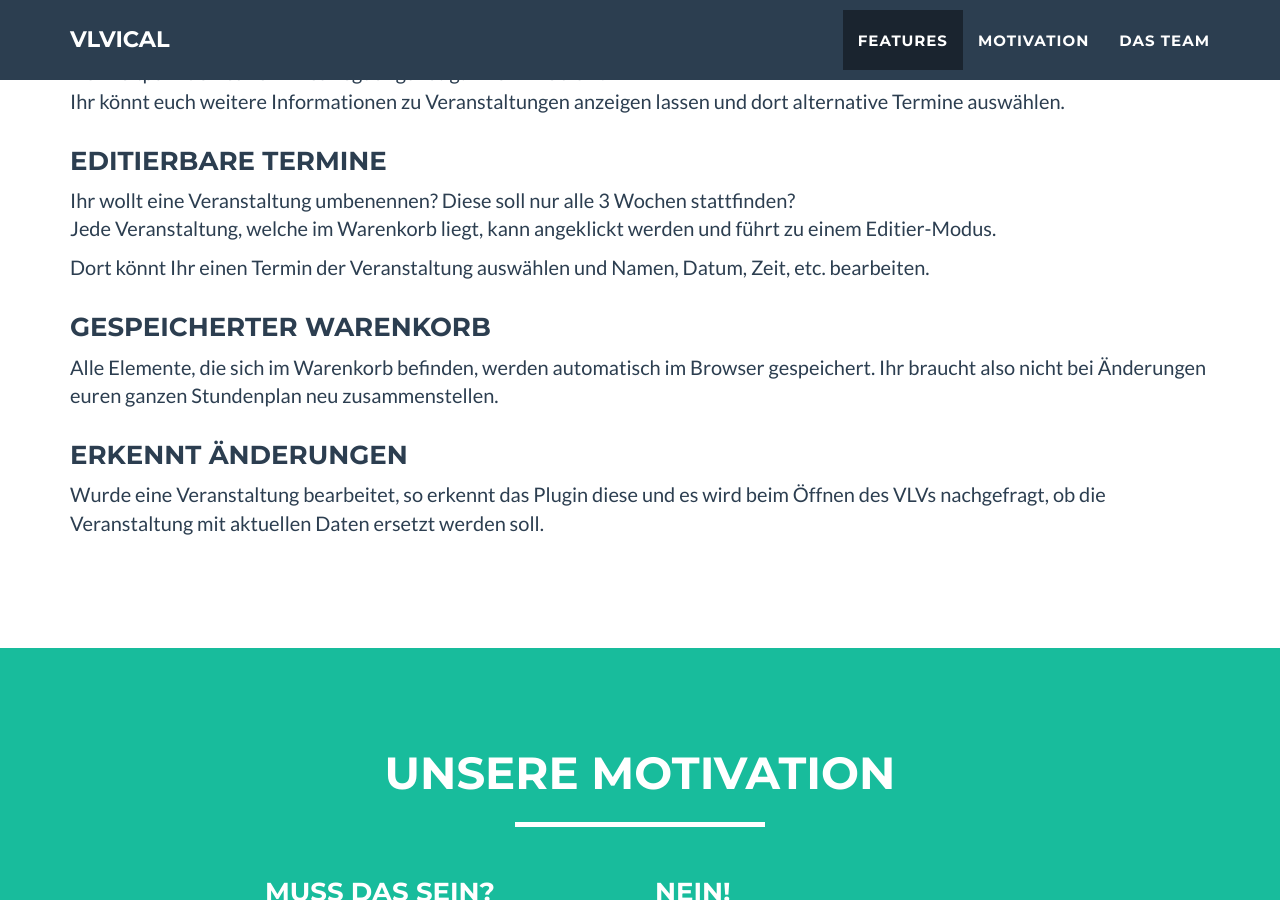
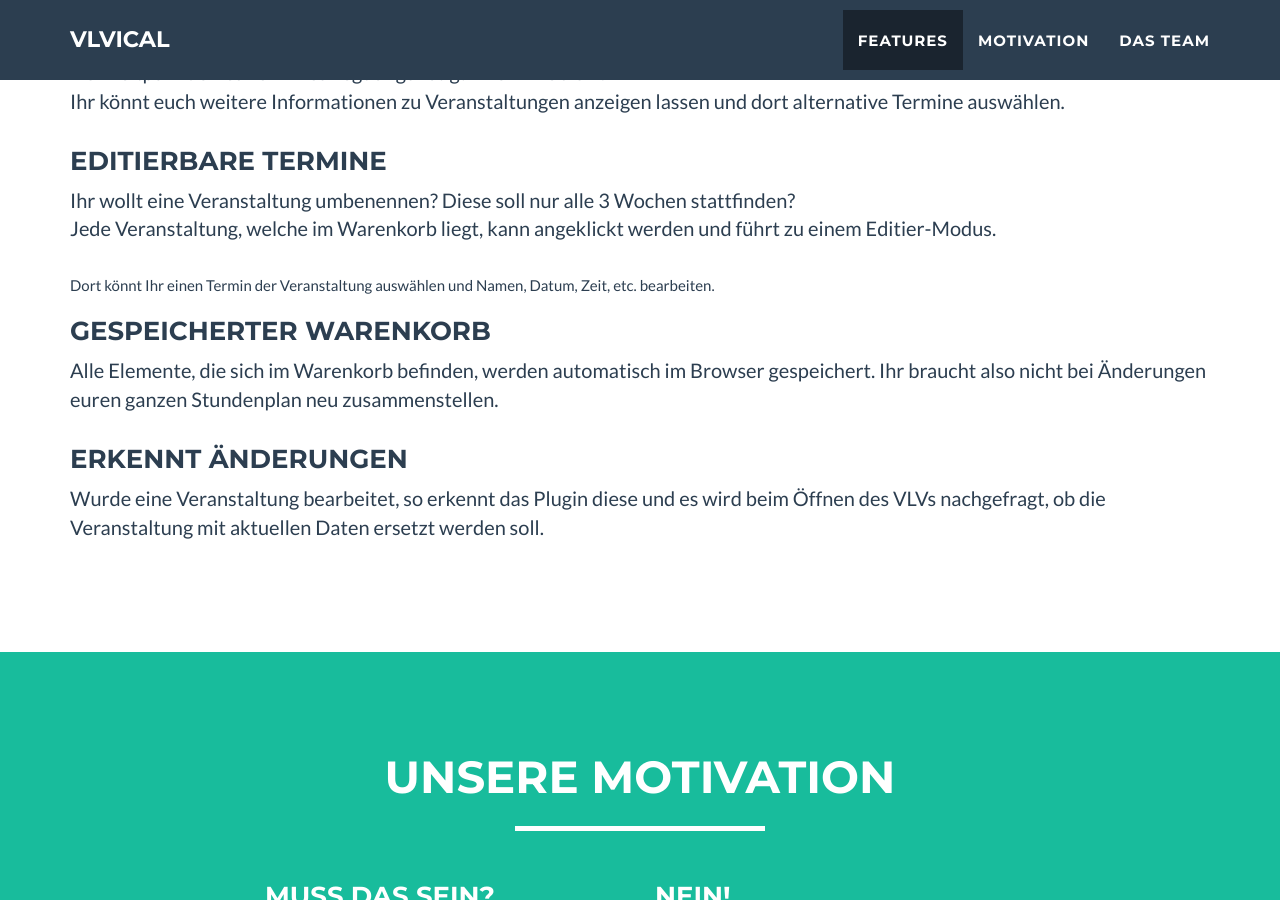
Before and after one commit to vlvical/vlvical.github.io, a Jekyll site: the page built from index.html, in a window 1280 px wide and 900 px high, scrolled down 1306 px. Built offline with Jekyll 4.4.1, drawn with Linux system fonts in a browser that asks for light colours.

Commit message:
Absatz zu break geändert

```diff
--- a/_includes/features.html
+++ b/_includes/features.html
@@ -21,7 +21,7 @@
                     <h3>Editierbare Termine</h3>
                     <p>Ihr wollt eine Veranstaltung umbenennen? Diese soll nur alle 3 Wochen stattfinden? <br>
                     Jede Veranstaltung, welche im Warenkorb liegt, kann angeklickt werden und führt zu einem Editier-Modus. </p>
-                    <p>Dort könnt Ihr einen Termin der Veranstaltung auswählen und Namen, Datum, Zeit, etc. bearbeiten.</p>
+                    <br>Dort könnt Ihr einen Termin der Veranstaltung auswählen und Namen, Datum, Zeit, etc. bearbeiten.
                 </div>
                 <div class="col-lg-12">
                     <h3>Gespeicherter Warenkorb</h3>
```
